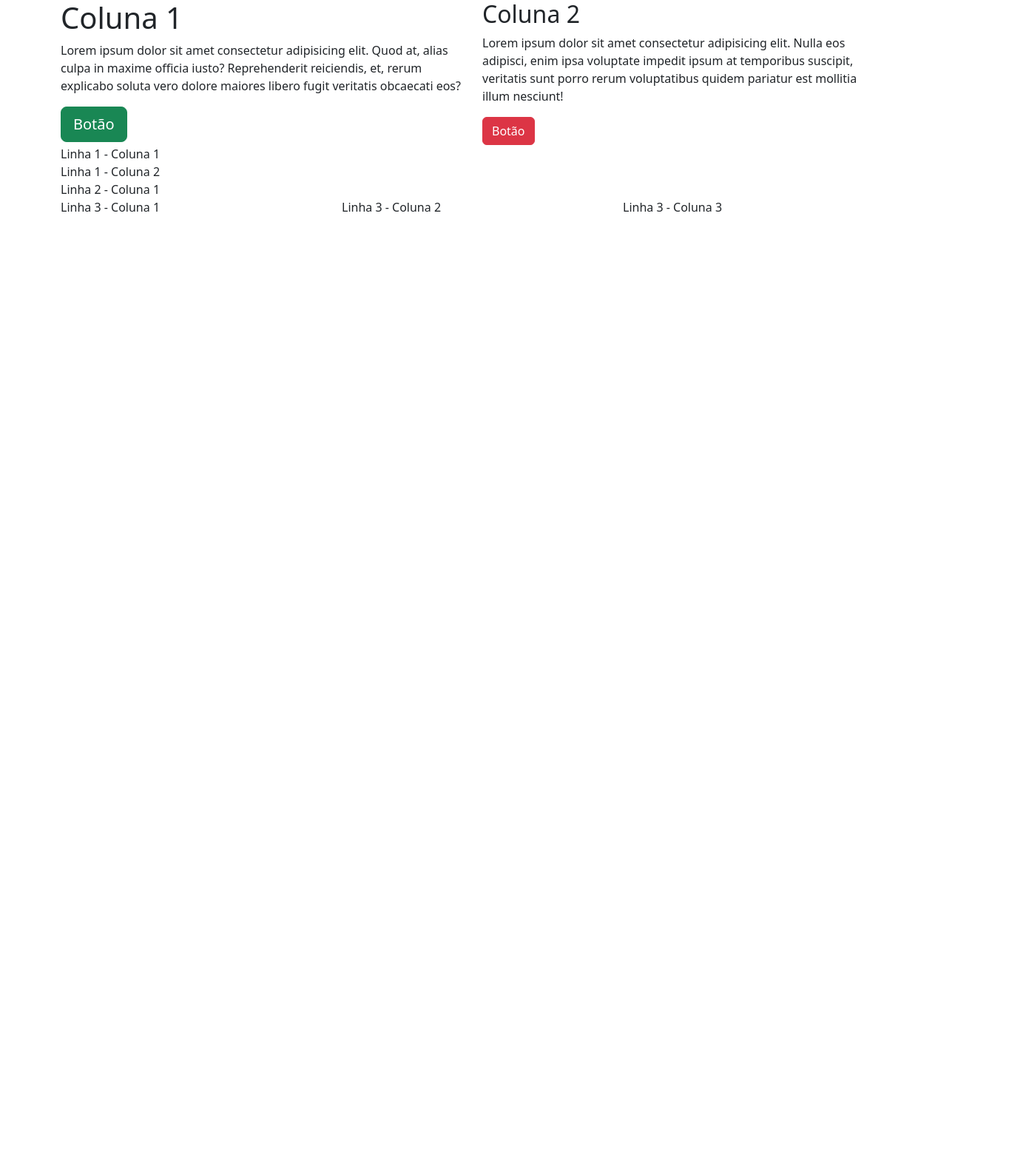
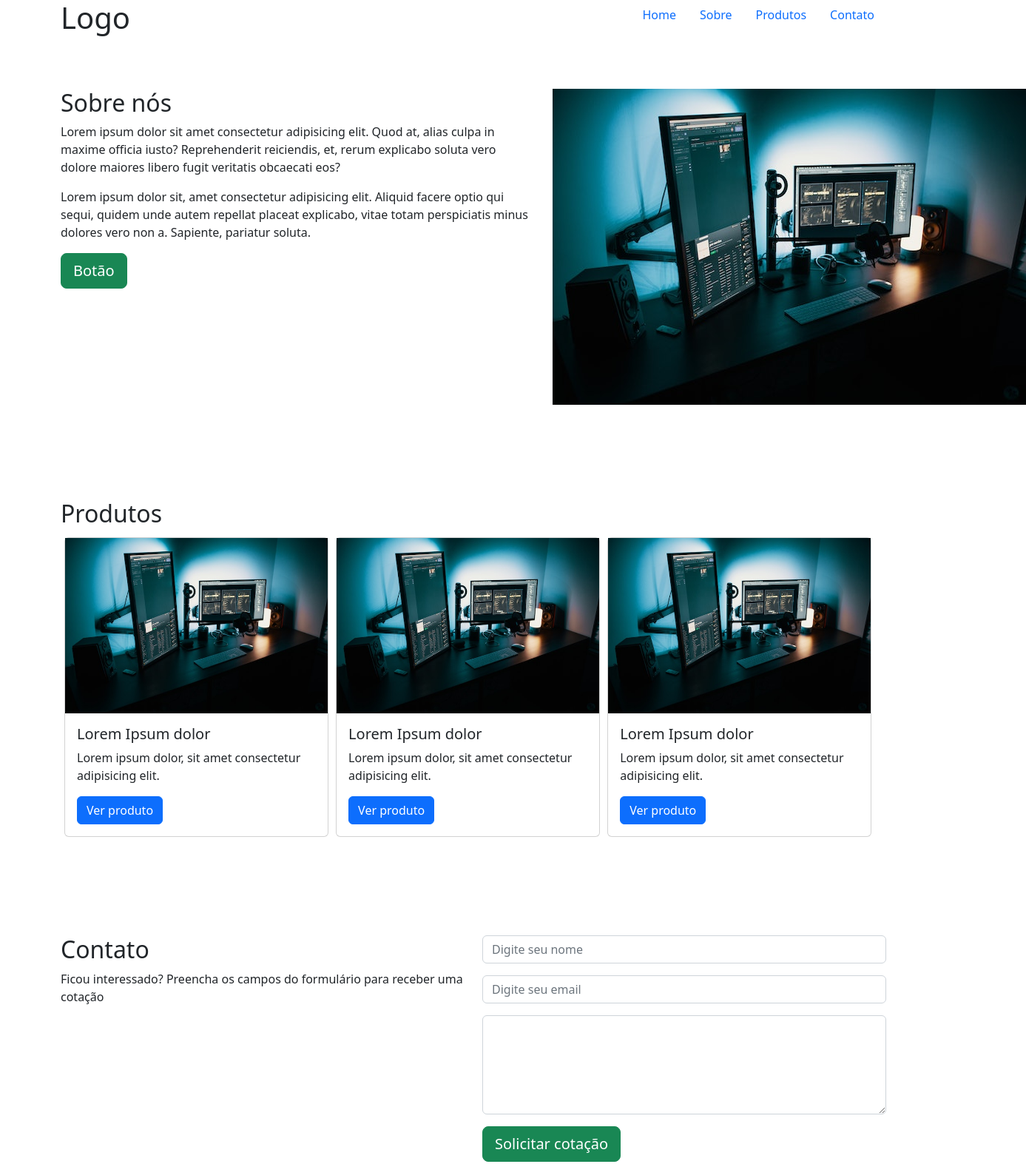
Before and after one commit to MauMiguelD/Bootstrap-M16, a plain HTML site: page projeto/index.html in a window 1280 px wide. Shown: the whole page at 74% size, 1387 px wide, since content can reach past the window. Before the commit the page ends 800 px from the top, so only its background shows below. Drawn offline with Linux system fonts and the light colour scheme.

Commit message:
adicionando colunas/linhas e melhorando o layout

```diff
--- a/projeto/index.html
+++ b/projeto/index.html
@@ -1,47 +1,116 @@
 <!DOCTYPE html>
-<html lang="pt-BR">
+<html lang="en">
 <head>
     <meta charset="UTF-8">
     <meta http-equiv="X-UA-Compatible" content="IE=edge">
     <meta name="viewport" content="width=device-width, initial-scale=1.0">
     <link href="./bootstrap/css/bootstrap.min.css" rel="stylesheet">
+    <link rel="stylesheet" href="./style/custom.css">
     <title>Document</title>
 </head>
 <body>
-
+    <header>
+        <div class="container">
+            <div class="row">
+                <div class="col">
+                    <h1>Logo</h1>
+                </div>
+                <div class="col">
+                    <ul class="nav justify-content-end">
+                        <li class="nav-item"><a class="nav-link active" href="">Home</a></li>
+                        <li class="nav-item"><a class="nav-link" href="#sobre">Sobre</a></li>
+                        <li class="nav-item"><a class="nav-link" href="#produtos">Produtos</a></li>
+                        <li class="nav-item"><a class="nav-link" href="#contato">Contato</a></li>
+                    </ul>
+                </div>
+            </div>
+        </div>
+    </header>
+    <section id="sobre">
     <div class="container">
         <div class="row">
-            <div class="col-md-6 col-sm-12">
-                <h1>Coluna 1</h1>
+            <div class="col-md-7 col-sm-12">
+                <h2>Sobre nós</h2>
                 <p>Lorem ipsum dolor sit amet consectetur adipisicing elit. Quod at, alias culpa in maxime officia iusto? Reprehenderit reiciendis, et, rerum explicabo soluta vero dolore maiores libero fugit veritatis obcaecati eos?</p>
+                <p>Lorem ipsum dolor sit, amet consectetur adipisicing elit. Aliquid facere optio qui sequi, quidem unde autem repellat placeat explicabo, vitae totam perspiciatis minus dolores vero non a. Sapiente, pariatur soluta.</p>
                 <a class="btn btn-lg btn-success">Botão</a>
             </div>
-            <div class="col-md-6 col-sm-12">
-                <h2>Coluna 2</h2>
-                <p>Lorem ipsum dolor sit amet consectetur adipisicing elit. Nulla eos adipisci, enim ipsa voluptate impedit ipsum at temporibus suscipit, veritatis sunt porro rerum voluptatibus quidem pariatur est mollitia illum nesciunt!</p>
-                <a class="btn btn-small btn-danger">Botão</a>
+            <div class="col-md-5 col-sm-12">
+                <img src="./images/pexels-josh-sorenson-1714208.jpg" alt="Imagem Exemplo" class="img-fuid">
+            </div>
+        <!-- Praticamente toda a utilização do bootstrap é realizada em "Class"-->
+        </div>
+    </div>
+    </section>
+    <section id="produtos">
+
+        <div class="container">
+            <div class="row">
+                <div class="col">
+
+                    <h2>Produtos</h2>
+
+                    <div class="card">
+                        <img src="./images/pexels-josh-sorenson-1714208.jpg" alt="Imagem Exemplo" class="img-fluid">
+                        <div class="card-body">
+                            <h5 class="card-title">Lorem Ipsum dolor</h5>
+                            <p class="card-text">Lorem ipsum dolor, sit amet consectetur adipisicing elit.</p>
+                            <a class="btn btn-primary" href="#produto-1">Ver produto</a>
+                        </div>
+                    </div>
+
+                    <div class="card">
+                        <img src="./images/pexels-josh-sorenson-1714208.jpg" alt="Imagem Exemplo" class="img-fluid">
+                        <div class="card-body">
+                            <h5 class="card-title">Lorem Ipsum dolor</h5>
+                            <p class="card-text">Lorem ipsum dolor, sit amet consectetur adipisicing elit.</p>
+                            <a class="btn btn-primary" href="#produto-2">Ver produto</a>
+                        </div>
+                    </div>
+
+                    <div class="card">
+                        <img src="./images/pexels-josh-sorenson-1714208.jpg" alt="Imagem Exemplo" class="img-fluid">
+                        <div class="card-body">
+                            <h5 class="card-title">Lorem Ipsum dolor</h5>
+                            <p class="card-text">Lorem ipsum dolor, sit amet consectetur adipisicing elit.</p>
+                            <a class="btn btn-primary" href="#produto-3">Ver produto</a>
+                        </div>
+                    </div>
+
+                </div>
             </div>
         </div>
-    </div>
 
-    <div class="container">
-        <div class="row">
-            <!-- Unidade = Largura da área divido por 12 -->
-            <div class="col-md5 col-sm-12">Linha 1 - Coluna 1</div>
-            <div class="col-md7 col-sm-12">Linha 1 - Coluna 2</div>
+    </section>
+
+    <section class="contato">
+        <div class="container">
+            <div class="row">
+                <div class="col-md-6 col-sm-12">
+                    <h2>Contato</h2>
+                    <p>Ficou interessado? Preencha os campos do formulário para receber uma cotação</p>
+                </div>
+                <div class="col-md-6 col-sm-12">
+                    <form class="form">
+
+                        <div class="input-group">
+                            <input class="form-control" type="text" name="nome" placeholder="Digite seu nome">
+                        </div>
+                        <div class="input-group">
+                            <input class="form-control" type="email" name="email" placeholder="Digite seu email">
+                        </div>
+
+                        <div class="input-group">
+                            <textarea class="form-control" name="" rows="5"></textarea>
+                        </div>
+
+                        <button type="submit" class="btn btn-lg btn-success">Solicitar cotação</button>
+
+                    </form>
+                </div>
+            </div>
         </div>
-        <div class="row">
-            <div class="col">Linha 2 - Coluna 1</div>
-        </div>
-        <div class="row">
-            <div class="col">Linha 3 - Coluna 1</div>
-            <div class="col">Linha 3 - Coluna 2</div>
-            <div class="col">Linha 3 - Coluna 3</div>
-        </div>
-    </div>
-
-
-
+    </section>
     <script src="./bootstrap/js/bootstrap.bundle.min.js"></script>
 </body>
 </html>
--- /dev/null
+++ b/projeto/style/custom.css
@@ -0,0 +1,16 @@
+
+section {
+    padding-top: 4rem;
+    padding-bottom: 4rem;
+}
+
+input,
+textarea {
+    margin-bottom: 1rem;
+}
+
+.card {
+    width: 32%;
+    float: left;
+    margin: 5px;
+}
```
Also changed, not shown: projeto/images/pexels-josh-sorenson-1714208.jpg (added).
